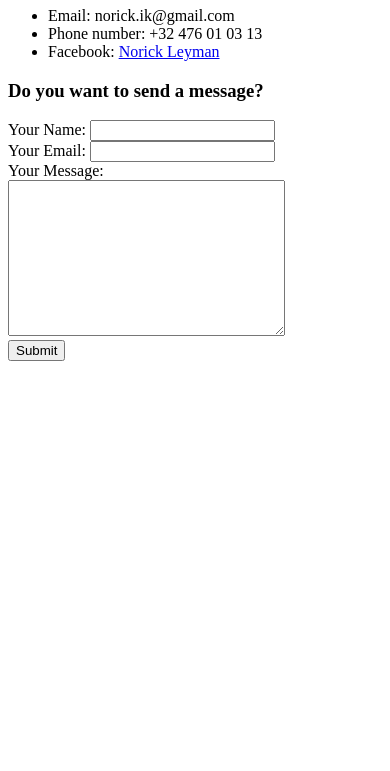
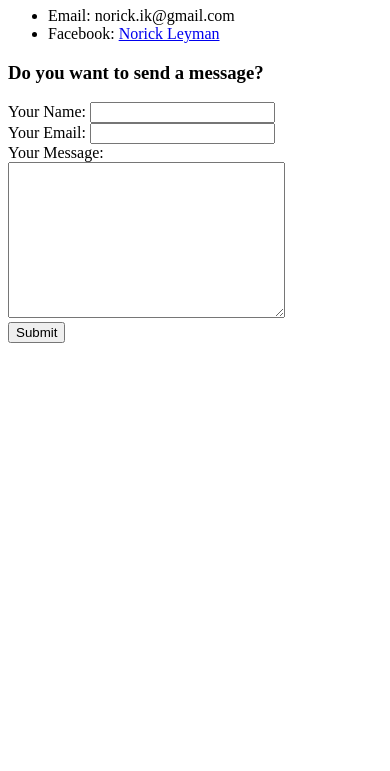
Before and after one commit to NorickLeyman/CV, a plain HTML site: page Contact Me.html in a window 390 px wide. Shown: the part 73-844 px from the top of the page. Drawn offline with Linux system fonts and the light colour scheme.

Commit message:
Update Contact Me.html
Deleted phone number

```diff
--- a/Contact Me.html
+++ b/Contact Me.html
@@ -8,7 +8,6 @@
         <h1>Contact information</h1>
             <ul>
                 <li>Email: norick.ik@gmail.com</a></li>
-                <li>Phone number: +32 476 01 03 13</li>
                 <li>Facebook: <a href="https://www.facebook.com/norick.leyman">Norick Leyman</a></li>
             </ul>
         <h3>Do you want to send a message?</h3>
```
